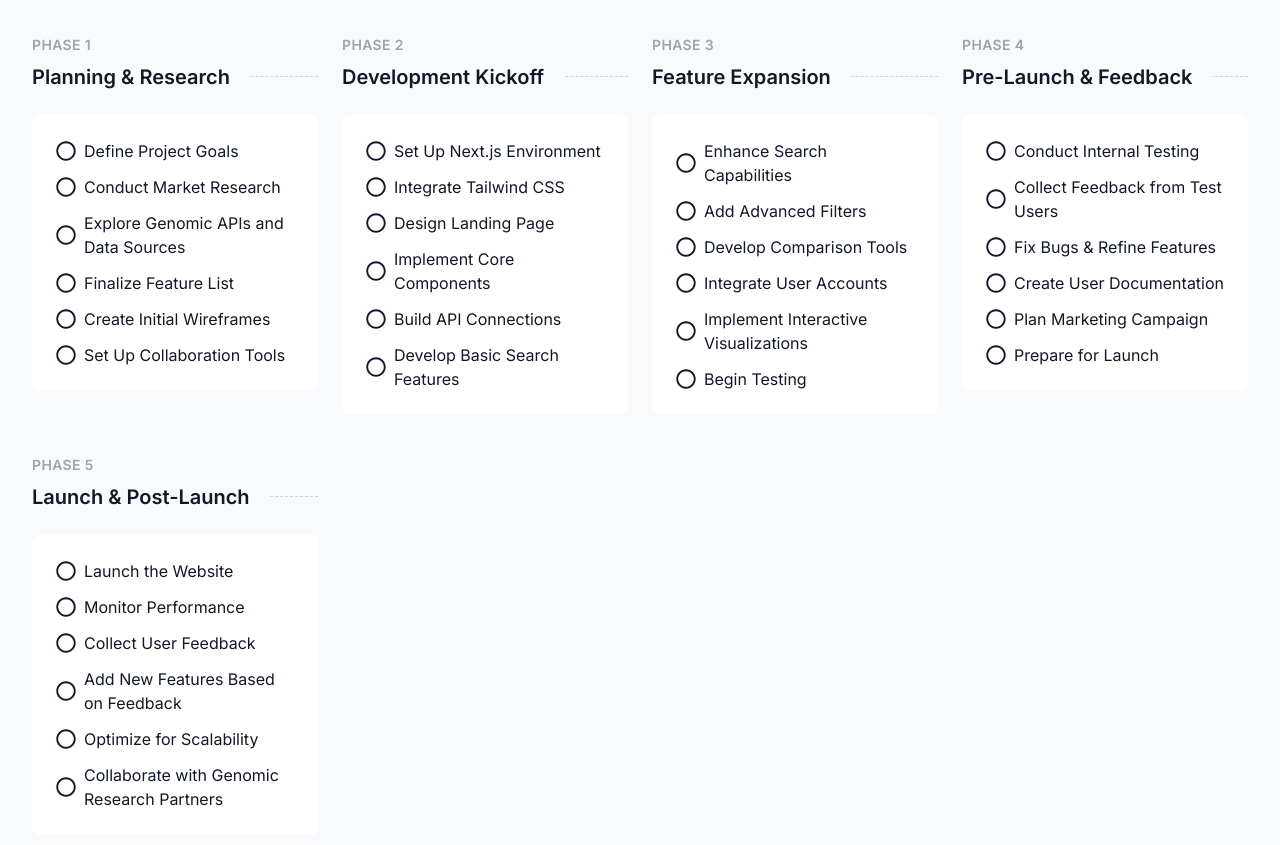
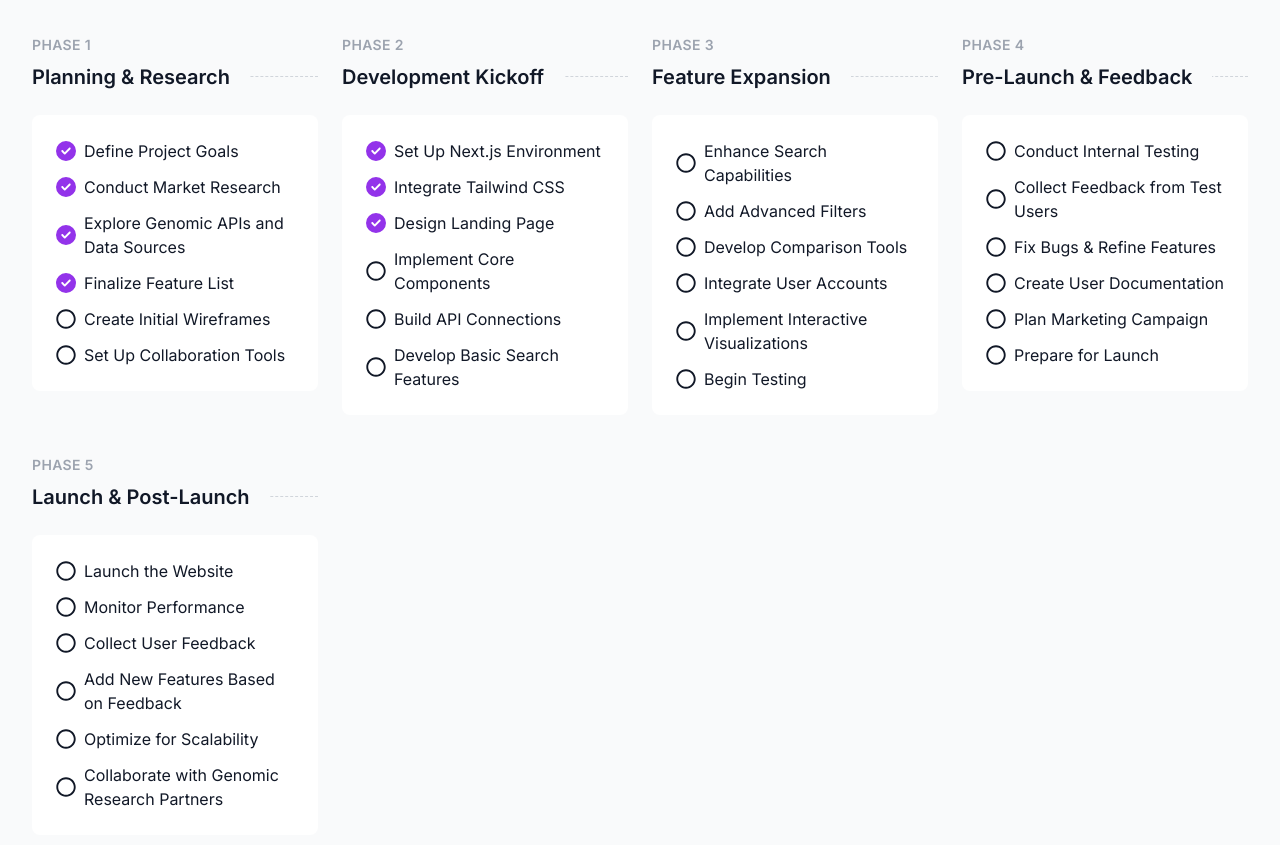
Before and after one commit to ArsalaanAhmad/Genomic-Archive, a Next.js app: page / in a window 1280 px wide. Shown: the part 2260-3105 px from the top of the page. Built offline with nearby package versions, Linux system fonts and the light colour scheme.

Commit message:
update Roadmap

```diff
--- a/app/Components/Development.js
+++ b/app/Components/Development.js
@@ -21,6 +21,7 @@ const styles = {
   phaseSubtitle: "pr-5 text-xl font-bold text-gray-900 bg-gray-50",
   iconContainer: "flex items-center",
   icon: "w-5 h-5 text-gray-900 shrink-0",
+  completedIcon: "w-5 h-5 text-purple-600 shrink-0", // Purple for completed tasks
   textBase: "ml-2 text-base font-medium text-gray-900",
 };
 
@@ -36,7 +37,12 @@ const roadmapPhases = [
       "Create Initial Wireframes",
       "Set Up Collaboration Tools",
     ],
-    completedTasks: [],
+    completedTasks: [
+      "Define Project Goals",
+      "Conduct Market Research",
+      "Explore Genomic APIs and Data Sources",
+      "Finalize Feature List",
+    ],
   },
   {
     title: "Phase 2",
@@ -49,7 +55,11 @@ const roadmapPhases = [
       "Build API Connections",
       "Develop Basic Search Features",
     ],
-    completedTasks: [],
+    completedTasks: [
+      "Set Up Next.js Environment",
+      "Integrate Tailwind CSS",
+      "Design Landing Page",
+    ],
   },
   {
     title: "Phase 3",
@@ -136,8 +146,8 @@ const Development = () => {
                   <ul className="space-y-3">
                     {phase.tasks.map((task, taskIndex) => (
                       <li key={taskIndex} className={styles.iconContainer}>
-                        {phase.completedTasks.includes(taskIndex) ? (
-                          <FaCircleCheck className={styles.icon} />
+                        {phase.completedTasks.includes(task) ? (
+                          <FaCircleCheck className={styles.completedIcon} />
                         ) : (
                           <FaRegCircle className={styles.icon} />
                         )}
```
